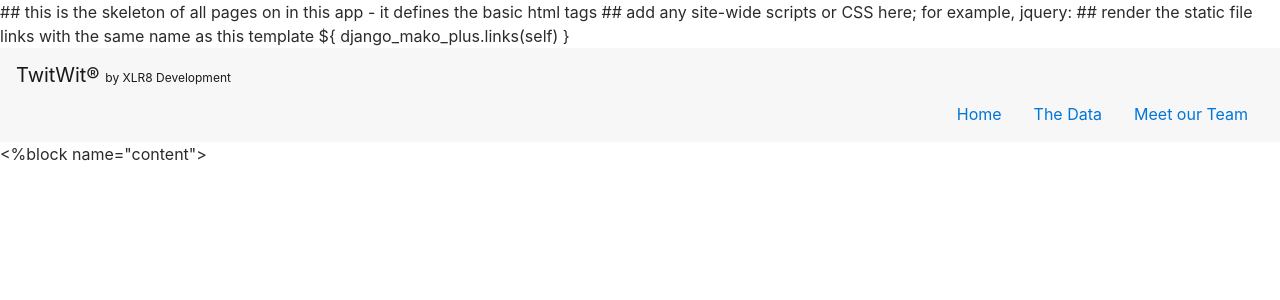
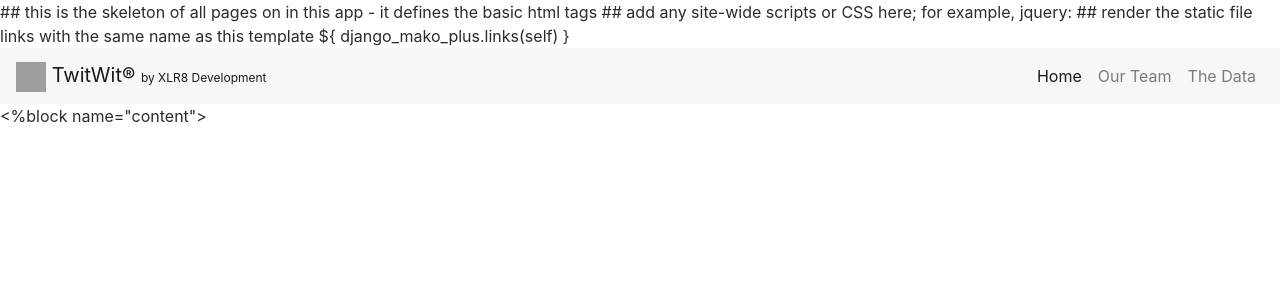
Before and after one commit to XLR8-Development/capstone-project, a Python web app: template homepage/templates/base.htm in a window 1280 px wide. Shown: the top 300 px of the page. Run offline with Jinja, Linux system fonts and the light colour scheme; the template is opened without the code that fills it, so the values that code supplies are empty; some libraries are stand-ins or nearby versions; grey boxes are pictures that could not be loaded.

Commit message:
added twitwit logo and fixed landing page

```diff
--- a/homepage/templates/base.htm
+++ b/homepage/templates/base.htm
@@ -6,7 +6,7 @@
 
         <title>TwitWit&reg; | Smart Twitter Scheduler</title>
         <link rel="stylesheet" href="https://maxcdn.bootstrapcdn.com/bootstrap/4.0.0-alpha.6/css/bootstrap.min.css" integrity="sha384-rwoIResjU2yc3z8GV/NPeZWAv56rSmLldC3R/AZzGRnGxQQKnKkoFVhFQhNUwEyJ" crossorigin="anonymous">
-
+        <link rel="stylesheet" href="https://maxcdn.bootstrapcdn.com/font-awesome/4.7.0/css/font-awesome.min.css">
         ## add any site-wide scripts or CSS here; for example, jquery:
         <script src="http://ajax.googleapis.com/ajax/libs/jquery/3.2.1/jquery.min.js"></script>
 
@@ -19,23 +19,22 @@
     <body>
 
         <header>
-            <nav class="navbar navbar-light bg-faded">
-                    <a class="navbar-brand" href="index">
-                        <!-- <img src="/assets/brand/bootstrap-solid.svg" width="30" height="30" class="d-inline-block align-top" alt=""> -->
-                        TwitWit&reg; <span style="font-size: 60%">by XLR8 Development</span>
-                    </a>
-                    <ul class="nav justify-content-end form-inline">
-                      <li class="nav-item">
-                        <a class="nav-link" href="index">Home</a>
-                      </li>
-                      <li class="nav-item">
-                        <a class="nav-link" href="data">The Data</a>
-                      </li>
-                      <li class="nav-item">
-                        <a class="nav-link" href="team">Meet our Team</a>
-                      </li>
-                    </ul>
-            </nav>
+            <nav class="navbar navbar-toggleable-md navbar-light bg-faded">
+                <button class="navbar-toggler navbar-toggler-right" type="button" data-toggle="collapse" data-target="#navbarNavAltMarkup" aria-controls="navbarNavAltMarkup" aria-expanded="false" aria-label="Toggle navigation">
+                  <span class="navbar-toggler-icon"></span>
+                </button>
+                <a class="navbar-brand" href="index">
+                    <img src="${ STATIC_URL }homepage/media/twitwitlogo-02.png" width="30" height="30" class="" alt="">
+                    TwitWit&reg; <span style="font-size: 60%">by XLR8 Development</span>
+                </a>
+                <div class="collapse navbar-collapse" id="navbarNavAltMarkup">
+                  <div class="navbar-nav ml-auto">
+                    <a class="nav-item nav-link active" href="#">Home <span class="sr-only">(current)</span></a>
+                    <a class="nav-item nav-link" href="#">Our Team</a>
+                    <a class="nav-item nav-link" href="#">The Data</a>
+                  </div>
+                </div>
+              </nav>
         </header>
 
         <main>
```
Also changed, not shown: homepage/styles/base.css (+10 -0 lines), homepage/templates/index.html (+14 -4 lines), homepage/views/index.py (+13 -9 lines).
